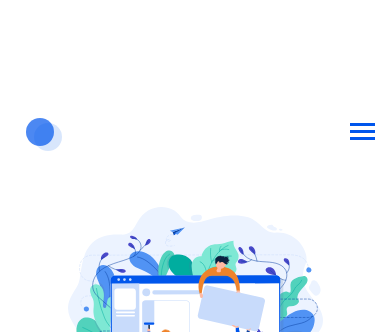
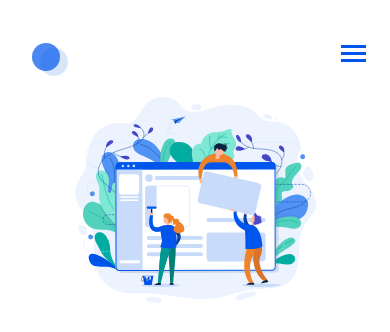
Before and after one commit to WebHeroSchool/html-css-2-0, a plain HTML site: page index.html in a window 390 px wide. Shown: the top 332 px of the page. Drawn offline with Linux system fonts and the light colour scheme.

Commit message:
исправление ошибок

```diff
--- a/styles.css
+++ b/styles.css
@@ -7,7 +7,7 @@
   display: flex;
   justify-content: space-between;
   padding: 35px 3px;
-  margin-bottom: 100px;
+  margin-bottom: 150px;
 }
 
 .logo {
@@ -77,8 +77,8 @@
 }
 
 .main {
-  padding: 100px 63% 100px 0;
-  background: top right no-repeat url(img/main.svg);
+  padding: 55px 63% 100px 0;
+  background: center right no-repeat url(img/main.svg);
 }
 
 .main__title {
@@ -125,9 +125,13 @@
     font: 500 14px/16px 'Roboto', sans-serif, arial, helvetica;
 }
 
+  .header {
+    margin-bottom: 40px;
+  }
+
   .main {
-    padding: 0 58% 100px 0;
-    background: top right no-repeat url(img/mainimg.svg);
+    padding: 55px 58% 100px 0;
+    background: center right no-repeat url(img/mainimg.svg);
 }
 
   .main__title {
@@ -161,8 +165,12 @@
     display: none;
   }
 
+  .wrapper {
+    width: 87%;
+  }
+
   .header {
-    margin-bottom: 28px;
+    padding: 0;
   }
 
   .main {
@@ -180,6 +188,7 @@
   .main__text {
     font: 500 16px/19px 'Roboto', sans-serif, arial, helvetica;
     margin-bottom: 25px;
+    padding: 0 35px;
   }
 
   .main__button {
@@ -191,9 +200,9 @@
   }
 
   .logo__mobile {
-    padding: 40px 0;
-    padding-left: 44px;
+    padding: 0;
     position: relative;
+    margin-bottom: 28px;
   }
 
   .logo__circle {
@@ -209,7 +218,7 @@
 
   .logo__circle_color_dark-blue {
     left: 8px;
-    top: 56%;
+    top: 5px;
     background: #c8dbfb;
   }
 
@@ -220,7 +229,7 @@
   .burger__menu {
     position: relative;
     left: 95%;
-    top: 115px;
+    top: 37px;
     display: block;
     width: 25px;
     height: 3px;
```
